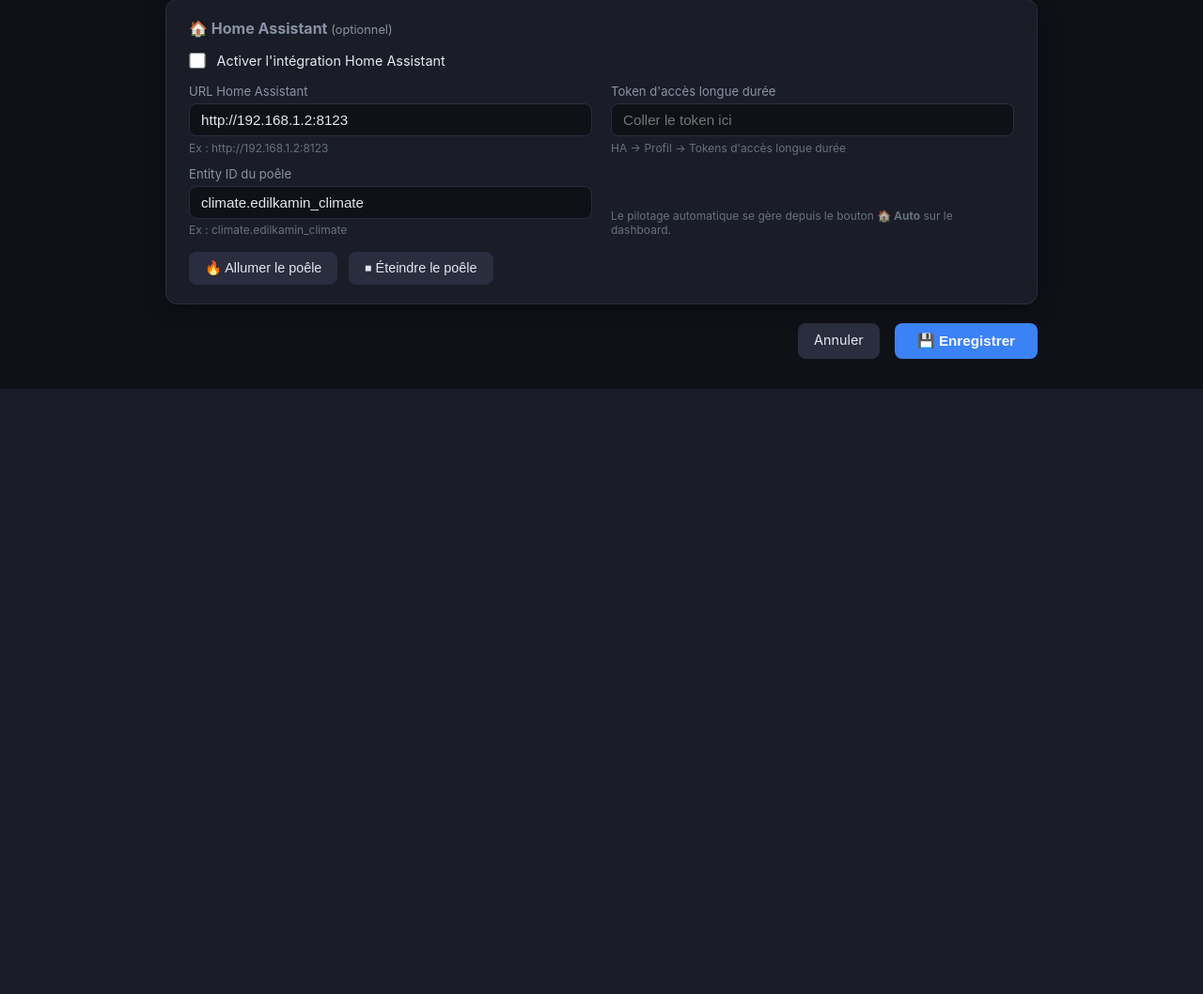
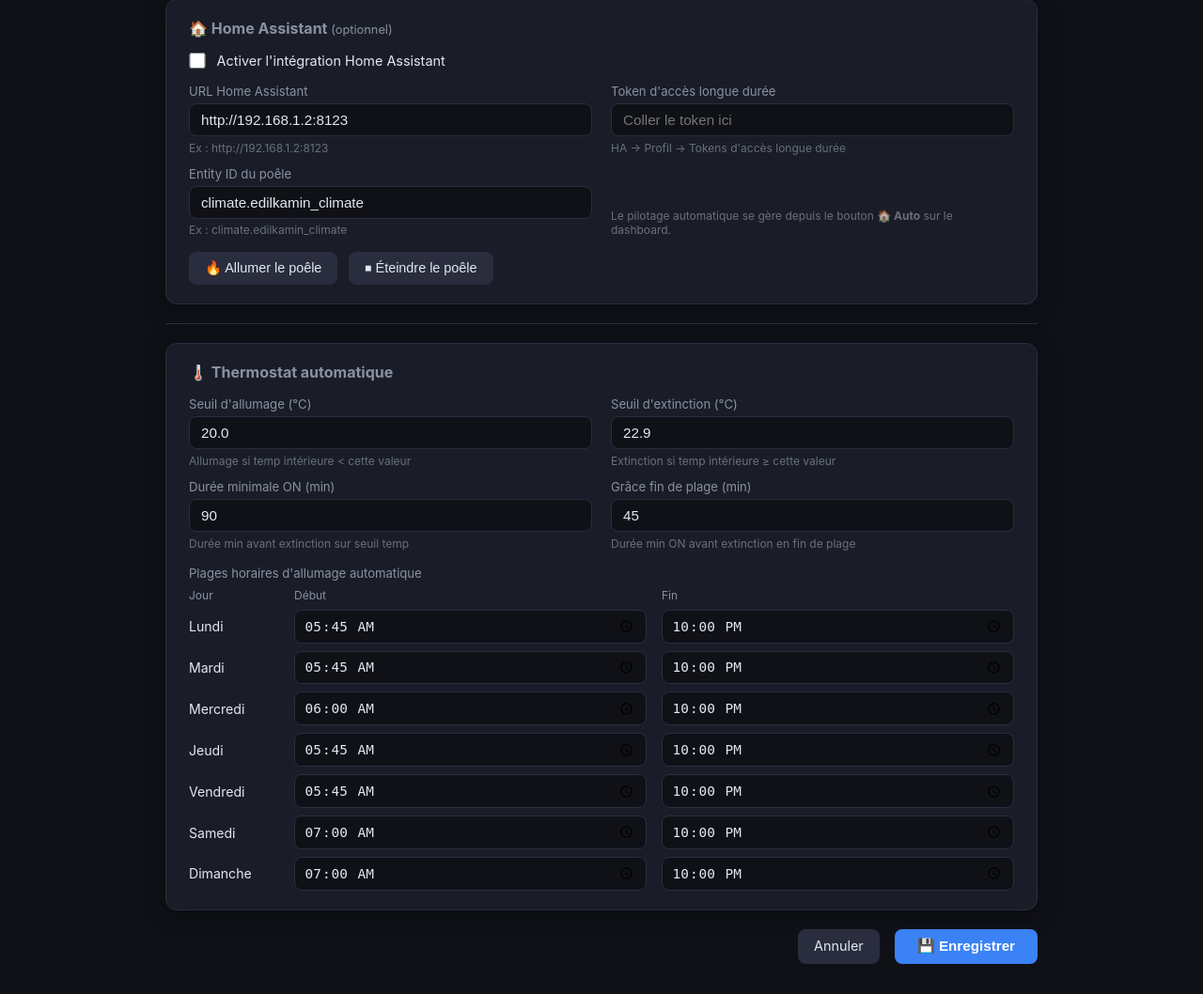
Before and after one commit to haysjg/Heating-Advisor, a Flask app: page /config in a window 1280 px wide. Shown: the part 2297-3355 px from the top of the page at 94% size. Before the commit the page ends 2711 px from the top, so only its background shows below. Run offline with Flask 3, Linux system fonts and the light colour scheme.

Commit message:
feat: section thermostat dans /config (seuils + plages horaires par jour)
Co-Authored-By: Claude Sonnet 4.6 <noreply@anthropic.com>

```diff
--- a/app.py
+++ b/app.py
@@ -380,6 +380,13 @@ def api_config_save():
                 "poele_entity_id": str(data.get("ha_entity_id", config.HOME_ASSISTANT.get("poele_entity_id", ""))),
                 "auto_control": config.HOME_ASSISTANT.get("auto_control", False),
             },
+            "THERMOSTAT": {
+                "temp_on": float(data.get("thermostat_temp_on", config.THERMOSTAT.get("temp_on", 20.0))),
+                "temp_off": float(data.get("thermostat_temp_off", config.THERMOSTAT.get("temp_off", 22.9))),
+                "min_on_minutes": int(data.get("thermostat_min_on", config.THERMOSTAT.get("min_on_minutes", 90))),
+                "end_of_schedule_grace_minutes": int(data.get("thermostat_grace", config.THERMOSTAT.get("end_of_schedule_grace_minutes", 45))),
+                "schedule": data.get("thermostat_schedule", config.THERMOSTAT.get("schedule", {})),
+            },
         }
         os.makedirs(os.path.dirname(OVERRIDE_FILE), exist_ok=True)
         with open(OVERRIDE_FILE, "w") as f:
--- a/templates/config.html
+++ b/templates/config.html
@@ -479,6 +479,62 @@
 
     </div>
 
+    <hr class="section-divider">
+
+    {# ── Thermostat ── #}
+    <div class="card form-section">
+      <h3>🌡️ Thermostat automatique</h3>
+      <div class="form-grid">
+
+        <div class="form-group">
+          <label>Seuil d'allumage (°C)</label>
+          <input type="number" id="thermostat_temp_on" min="10" max="25" step="0.1"
+                 value="{{ config.THERMOSTAT.temp_on }}">
+          <span class="hint">Allumage si temp intérieure &lt; cette valeur</span>
+        </div>
+
+        <div class="form-group">
+          <label>Seuil d'extinction (°C)</label>
+          <input type="number" id="thermostat_temp_off" min="10" max="30" step="0.1"
+                 value="{{ config.THERMOSTAT.temp_off }}">
+          <span class="hint">Extinction si temp intérieure ≥ cette valeur</span>
+        </div>
+
+        <div class="form-group">
+          <label>Durée minimale ON (min)</label>
+          <input type="number" id="thermostat_min_on" min="0" max="240" step="5"
+                 value="{{ config.THERMOSTAT.min_on_minutes }}">
+          <span class="hint">Durée min avant extinction sur seuil temp</span>
+        </div>
+
+        <div class="form-group">
+          <label>Grâce fin de plage (min)</label>
+          <input type="number" id="thermostat_grace" min="0" max="120" step="5"
+                 value="{{ config.THERMOSTAT.end_of_schedule_grace_minutes }}">
+          <span class="hint">Durée min ON avant extinction en fin de plage</span>
+        </div>
+
+      </div>
+
+      <p style="font-size:0.82rem;color:var(--text-sub);margin:1rem 0 0.5rem">Plages horaires d'allumage automatique</p>
+      <div style="display:grid;grid-template-columns:6rem 1fr 1fr;gap:0.5rem 1rem;align-items:center">
+        <span style="font-size:0.75rem;color:var(--text-sub)">Jour</span>
+        <span style="font-size:0.75rem;color:var(--text-sub)">Début</span>
+        <span style="font-size:0.75rem;color:var(--text-sub)">Fin</span>
+        {% set days = [('mon','Lundi'),('tue','Mardi'),('wed','Mercredi'),('thu','Jeudi'),('fri','Vendredi'),('sat','Samedi'),('sun','Dimanche')] %}
+        {% for key, label in days %}
+        <span style="font-size:0.88rem">{{ label }}</span>
+        <input type="time" id="sched_{{ key }}_start"
+               value="{{ config.THERMOSTAT.schedule[key].start }}"
+               style="background:var(--bg);border:1px solid var(--border);border-radius:8px;color:var(--text);padding:0.4rem 0.6rem;font-size:0.9rem">
+        <input type="time" id="sched_{{ key }}_end"
+               value="{{ config.THERMOSTAT.schedule[key].end }}"
+               style="background:var(--bg);border:1px solid var(--border);border-radius:8px;color:var(--text);padding:0.4rem 0.6rem;font-size:0.9rem">
+        {% endfor %}
+      </div>
+
+    </div>
+
     {# ── Actions ── #}
     <div style="display:flex; gap:1rem; justify-content:flex-end; padding: 0.25rem 0 0.5rem">
       <a href="/" class="btn-back">Annuler</a>
@@ -562,6 +618,19 @@
       smtp_port:            parseInt(getVal('smtp_port')),
       notify_hour:          notifyHour,
       notify_minute:        notifyMinute,
+      thermostat_temp_on:   parseFloat(getVal('thermostat_temp_on')),
+      thermostat_temp_off:  parseFloat(getVal('thermostat_temp_off')),
+      thermostat_min_on:    parseInt(getVal('thermostat_min_on')),
+      thermostat_grace:     parseInt(getVal('thermostat_grace')),
+      thermostat_schedule: {
+        mon: { start: getVal('sched_mon_start'), end: getVal('sched_mon_end') },
+        tue: { start: getVal('sched_tue_start'), end: getVal('sched_tue_end') },
+        wed: { start: getVal('sched_wed_start'), end: getVal('sched_wed_end') },
+        thu: { start: getVal('sched_thu_start'), end: getVal('sched_thu_end') },
+        fri: { start: getVal('sched_fri_start'), end: getVal('sched_fri_end') },
+        sat: { start: getVal('sched_sat_start'), end: getVal('sched_sat_end') },
+        sun: { start: getVal('sched_sun_start'), end: getVal('sched_sun_end') },
+      },
     };
 
     fetch('/api/config', {
```
